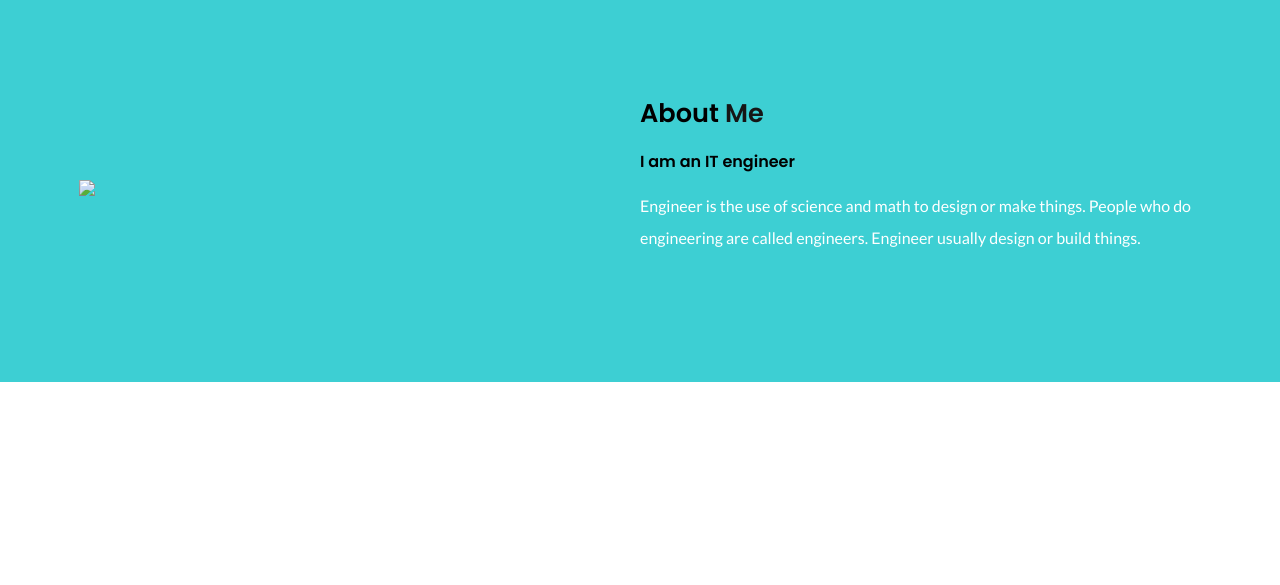
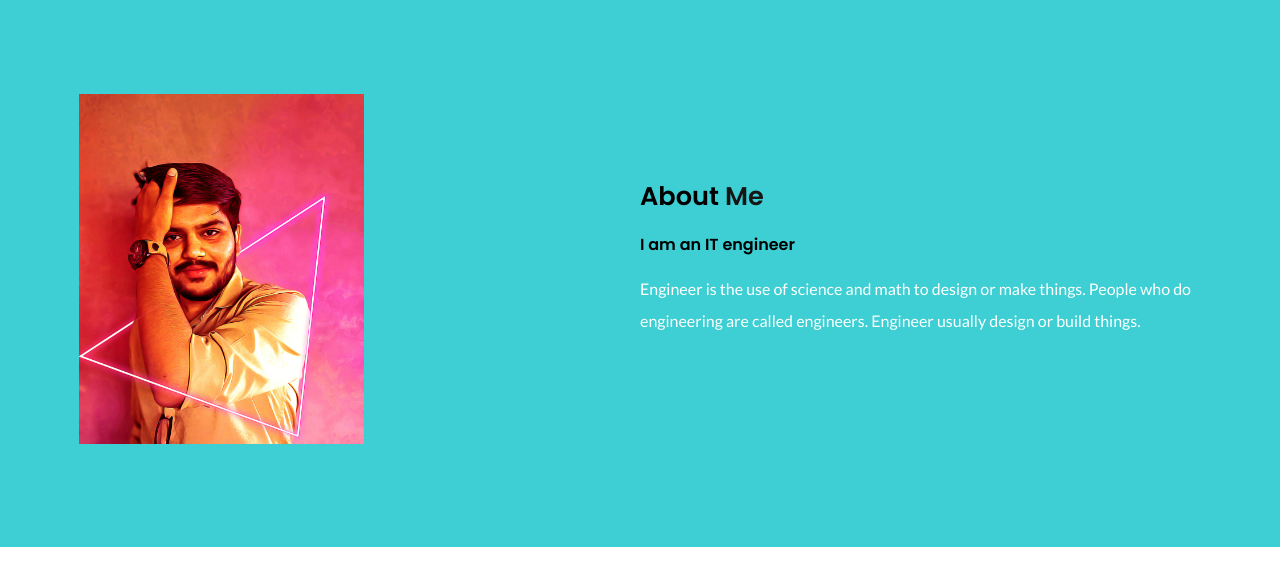
Before and after one commit to dhruv322/dmp_322.github.io, a plain HTML site: page about.html in a window 1280 px wide. Shown: the part 119-704 px from the top of the page. Drawn offline with Linux system fonts and the light colour scheme.

Commit message:
Update about.html

```diff
--- a/about.html
+++ b/about.html
@@ -44,7 +44,7 @@
 	<section class="About">
 		<div class="container flex items-center">
 			<div class="flex-1">
-				<img class="aboutimage" src="man-2.png">
+				<img class="aboutimage" src="man-2.jpg">
 			</div>
 			<div class="flex-1">
 				<h1>About <span>Me</span></h1>
```
